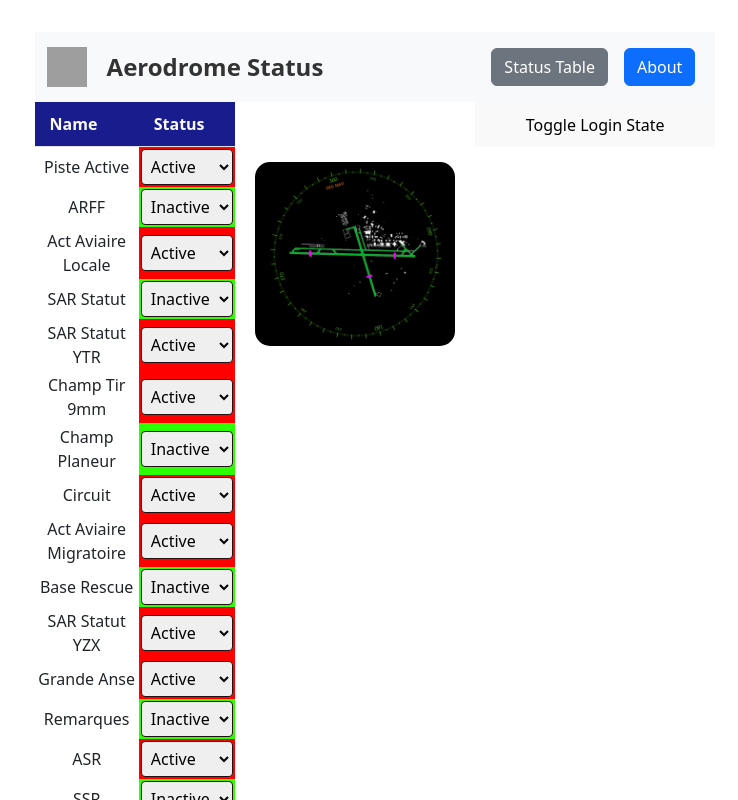
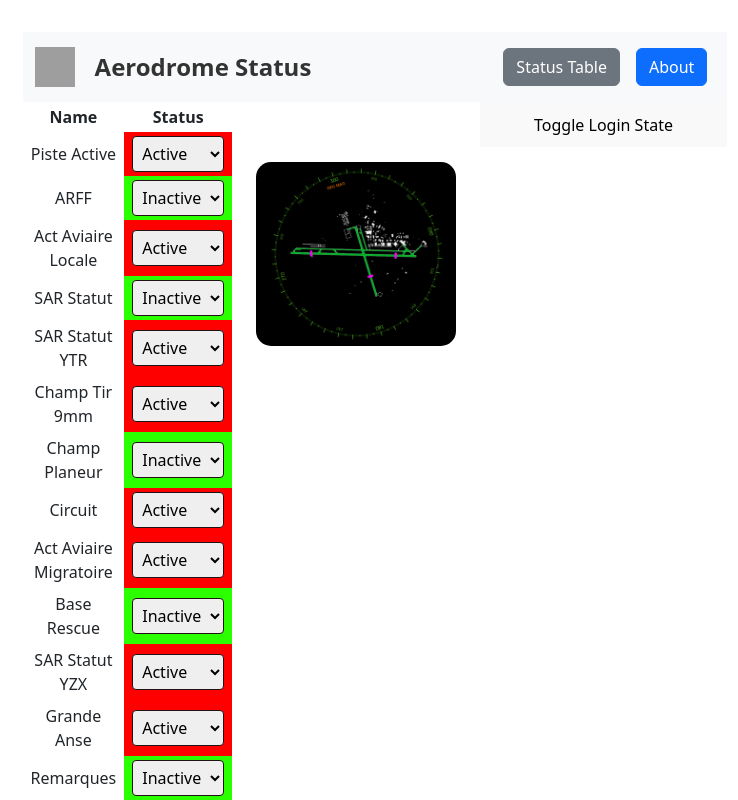
Before and after one commit to carrollcompute/Aerodrome, a React (Vite) app in the folder aerodrome_react_app/: page / in a window 1280 px wide. Both pictures are taken after a click on the button "Toggle Login State". Shown: the top 800 px of the page, without its empty margins (265-1003 px from the left). Built offline with nearby package versions, Linux system fonts and the light colour scheme; grey boxes are pictures that could not be loaded.

Commit message:
Split Table Components
Extracted Table Components to reduce code duplication

```diff
--- a/aerodrome_react_app/src/components/About.tsx
+++ b/aerodrome_react_app/src/components/About.tsx
@@ -4,6 +4,7 @@ import './About.css';
 // Importing the data from the JSON file
 import aboutData from './aboutData.json';
 
+// About Page
 const About: React.FC = () => {
   return (
     <div className="about-container">
--- a/aerodrome_react_app/src/components/StatusForm.tsx
+++ b/aerodrome_react_app/src/components/StatusForm.tsx
@@ -1,15 +1,10 @@
 import React, { useState } from 'react';
 import './StatusForm.css';
 import { initialData } from './StatusData';
+import StatusTableComponent, { StatusItem } from './StatusTableComponent'; // Import StatusItem here
 
-// Define constants for status values
 const STATUS_ACTIVE = 'Active';
 const STATUS_INACTIVE = 'Inactive';
-
-interface StatusItem {
-  Name: string;
-  Status: string;
-}
 
 const StatusForm: React.FC = () => {
   const [data, setData] = useState<{ [key: string]: StatusItem }>(initialData);
@@ -26,30 +21,17 @@ const StatusForm: React.FC = () => {
 
   return (
     <form>
-      <table className="status-form-table">
-        <thead>
-          <tr>
-            <th>Name</th>
-            <th>Status</th>
-          </tr>
-        </thead>
-        <tbody>
-          {Object.entries(data).map(([key, { Name, Status }]) => (
-            <tr key={key}>
-              <td>{Name}</td>
-              <td className={`status-${Status.toLowerCase()}`}>
+      <StatusTableComponent data={data}>
+        {(item, key) => (
           <select
-                  value={Status}
+            value={item.Status}
             onChange={(e) => handleStatusChange(key, e.target.value)}
           >
             <option value={STATUS_ACTIVE}>{STATUS_ACTIVE}</option>
             <option value={STATUS_INACTIVE}>{STATUS_INACTIVE}</option>
           </select>
-              </td>
-            </tr>
-          ))}
-        </tbody>
-      </table>
+        )}
+      </StatusTableComponent>
     </form>
   );
 };
--- a/aerodrome_react_app/src/components/StatusTable.tsx
+++ b/aerodrome_react_app/src/components/StatusTable.tsx
@@ -1,10 +1,6 @@
 import React from 'react';
-import './StatusTable.css'; // You can reuse the same styles as StatusForm or have specific styles if needed
-
-interface StatusItem {
-  Name: string;
-  Status: string;
-}
+import './StatusTable.css';
+import StatusTableComponent, { StatusItem } from './StatusTableComponent'; // Import StatusItem here
 
 interface StatusTableProps {
   data: { [key: string]: StatusItem };
@@ -12,22 +8,9 @@ interface StatusTableProps {
 
 const StatusTable: React.FC<StatusTableProps> = ({ data }) => {
   return (
-    <table className='status-table'>
-      <thead>
-        <tr>
-          <th>Name</th>
-          <th>Status</th>
-        </tr>
-      </thead>
-      <tbody>
-        {Object.entries(data).map(([key, item]) => (
-          <tr key={key}>
-            <td>{item.Name}</td>
-            <td className={`status-${item.Status.toLowerCase()}`}>{item.Status}</td>
-          </tr>
-        ))}
-      </tbody>
-    </table>
+    <StatusTableComponent data={data}>
+      {(item) => item.Status}
+    </StatusTableComponent>
   );
 }
 
--- /dev/null
+++ b/aerodrome_react_app/src/components/StatusTableComponent.tsx
@@ -0,0 +1,36 @@
+import React from 'react';
+
+export interface StatusItem {
+  Name: string;
+  Status: string;
+}
+
+interface StatusTableComponentProps {
+  data: { [key: string]: StatusItem };
+  children: (item: StatusItem, key: string) => React.ReactNode;
+}
+
+const StatusTableComponent: React.FC<StatusTableComponentProps> = ({ data, children }) => {
+  return (
+    <table className="status-table">
+      <thead>
+        <tr>
+          <th>Name</th>
+          <th>Status</th>
+        </tr>
+      </thead>
+      <tbody>
+        {Object.entries(data).map(([key, item]) => (
+          <tr key={key}>
+            <td>{item.Name}</td>
+            <td className={`status-${item.Status.toLowerCase()}`}>
+              {children(item, key)}
+            </td>
+          </tr>
+        ))}
+      </tbody>
+    </table>
+  );
+}
+
+export default StatusTableComponent;
```
Lines whose indentation alone changed are shown as unchanged.
